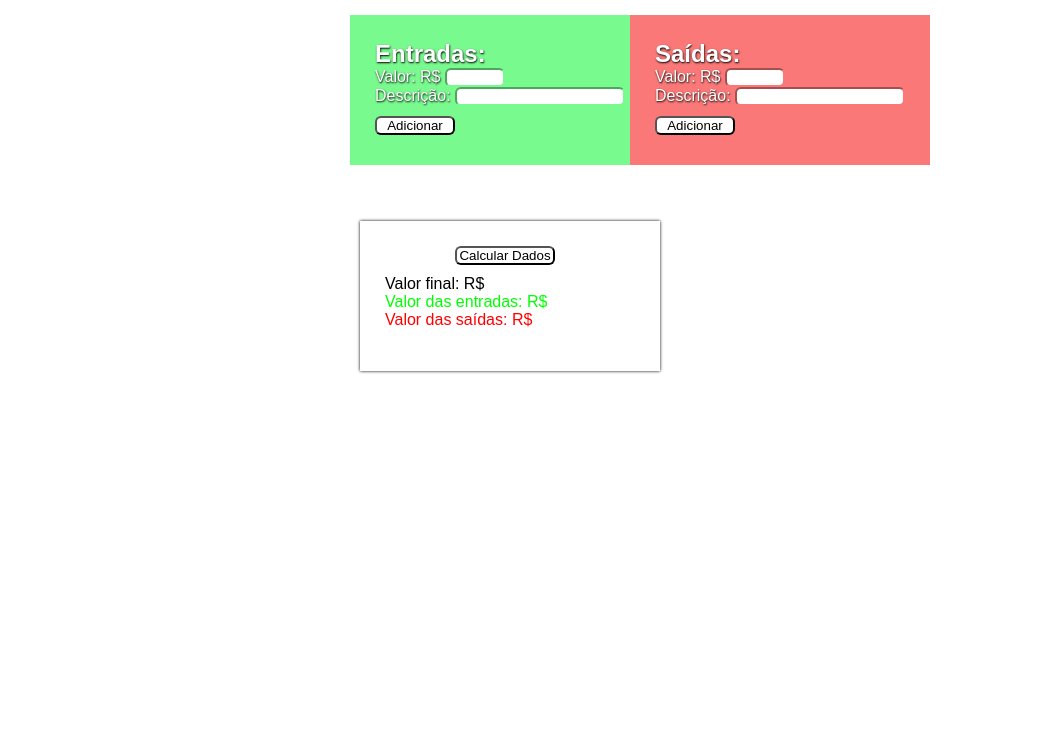
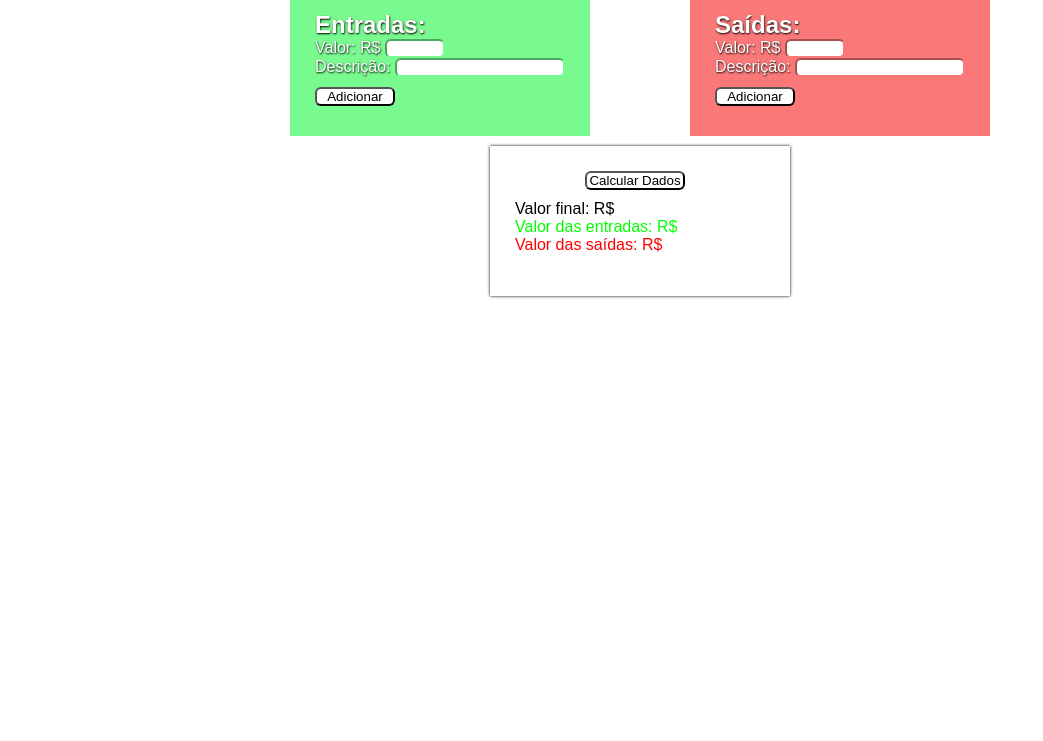
Before and after one commit to FonsMat/FinancasJS, a plain HTML site: page index.html in a window 1280 px wide. Shown: the part 59-800 px from the top of the page, without its empty margins (0-1043 px from the left). Drawn offline with Linux system fonts and the light colour scheme.

Commit message:
corrigido erro na position

```diff
--- a/index.html
+++ b/index.html
@@ -9,6 +9,7 @@
 <body>
     <h1>Finanças</h1>
     <div id="vi">Valor Inicial (opcional): R$<input type="text" id="valorInicial"></div><br>
+    <div id="divs">
         <div id=entradas>
             <h2>Entradas:</h2>
             <div>Valor: R$ <input type="text" id="valorEntrada"></div>
@@ -20,6 +21,7 @@
             <div>Valor: R$ <input type="text" id="valorSaida"></div>
             <div>Descrição:  <input type="text" id="nomeSaida"></div>
             <button id="btnSaida" onclick="addSaida()">Adicionar</button>
+        </div>
     </div>
     <br>
     <div id="transações"></div>
--- a/style.css
+++ b/style.css
@@ -17,8 +17,7 @@ h1 {
     padding-top: 25px;
     padding-left: 25px;
     text-shadow: 0.5px 0.5px 2px black;
-    position: absolute;
-    left: 350px;
+    float: left;
 }
 #valorEntrada {
     outline: none;
@@ -47,8 +46,7 @@ h1 {
     padding-top: 25px;
     padding-left: 25px;
     text-shadow: 0.5px 0.5px 2px black;
-    position: absolute;
-    right: 350px;
+    float: right;
 }
 #valorSaida{
     outline: none;
@@ -68,10 +66,11 @@ h1 {
     box-shadow: 0px 0px 3px black;
     padding-top: 25px;
     padding-left: 25px;
+    background-color: white;
     position: absolute;
-    right: 620px;
-    top: 280px;
-    background-color: white;
+    top: 35%;
+    left: 50%;
+    transform: translate(-50%, -50%);
 }
 #calcular {
     background-color: white;
@@ -92,3 +91,11 @@ h1 {
     border-radius: 6px;
     width: 60px;
 }
+#divs {
+    width: 700px;
+    height: 150px;
+    position: absolute;
+    top: 15%;
+    left: 50%;
+    transform: translate(-50%, -50%);
+}
```
Lines whose indentation alone changed are shown as unchanged.
